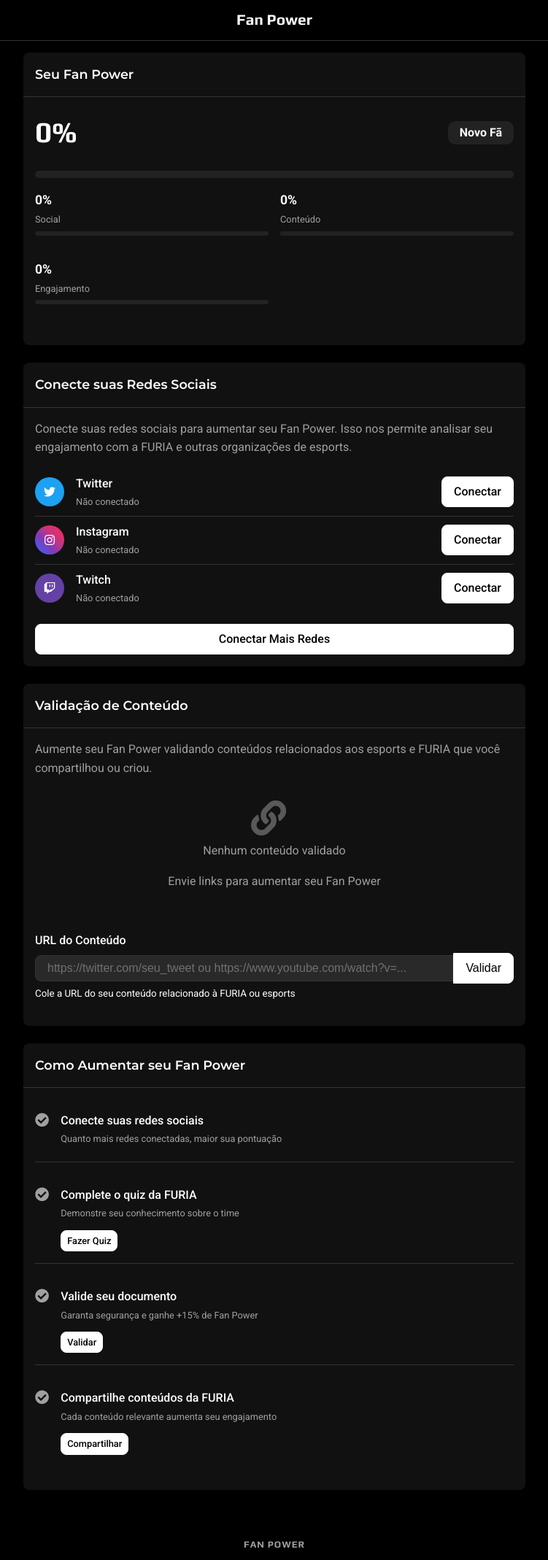
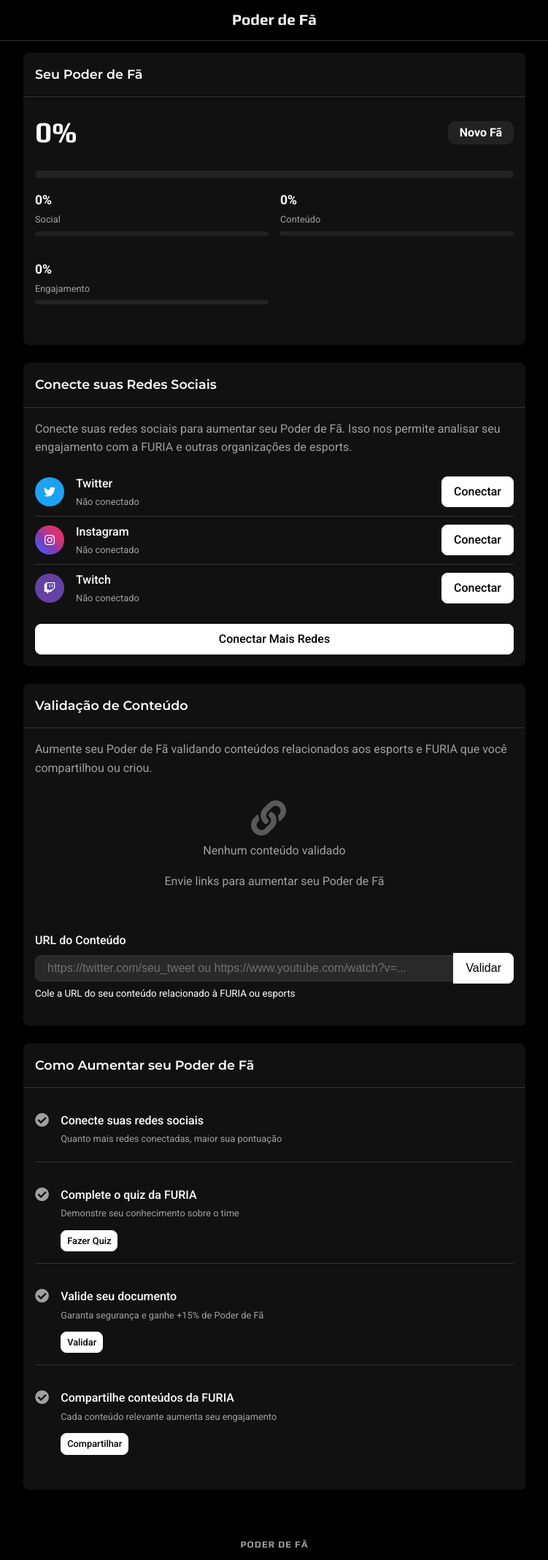
Before and after one commit to daarks/FuriaApp, a Flask app: template templates/app_fan_power.html in a window 1280 px wide. Shown: the whole page at 73% size, without its empty margins (264-1015 px from the left). Run offline with Flask 3, Linux system fonts and the light colour scheme; the template is opened without the code that fills it: values that come from a table or form of the project are taken from there, others are empty; data comes from the database, SQL or seed files in the repository; some libraries are stand-ins or nearby versions.

Commit message:
Translate Fan Power page to Brazilian Portuguese for better user experience
Translate templates/app_fan_power.html to Brazilian Portuguese, updating all text elements.

Replit-Commit-Author: Agent
Replit-Commit-Session-Id: 63a419b3-d6b0-4a83-97b9-94ae45ea7d2e
Replit-Commit-Screenshot-Url: https://storage.googleapis.com/screenshot-production-us-central1/99b9ed1e-a6b5-47d0-9e57-3335fd025a8e/1b42543c-1e99-489e-b0c4-97a9bec801a3.jpg

```diff
--- a/templates/app_fan_power.html
+++ b/templates/app_fan_power.html
@@ -1,19 +1,19 @@
 {% extends 'app_base.html' %}
 
-{% block title %}Fan Power - FURIA Fan App{% endblock %}
-{% block header_title %}Fan Power{% endblock %}
+{% block title %}Poder de Fã - FURIA Fan App{% endblock %}
+{% block header_title %}Poder de Fã{% endblock %}
 
 {% block content %}
 <div class="app-container">
     <div class="app-card">
         <div class="app-card-header">
-            <h3>Seu Fan Power</h3>
+            <h3>Seu Poder de Fã</h3>
         </div>
         <div class="app-card-body">
             <div class="app-fan-power-summary">
                 <div class="app-power-gauge">
                     <div class="app-power-value">{{ fan_power.fan_score|round|int }}%</div>
-                    <div class="app-power-label">Fan Power</div>
+                    <div class="app-power-label">Poder de Fã</div>
                 </div>
 
                 <div class="app-fan-level">
@@ -60,7 +60,7 @@
             <h3>Conecte suas Redes Sociais</h3>
         </div>
         <div class="app-card-body">
-            <p class="app-text-light">Conecte suas redes sociais para aumentar seu Fan Power. Isso nos permite analisar seu engajamento com a FURIA e outras organizações de esports.</p>
+            <p class="app-text-light">Conecte suas redes sociais para aumentar seu Poder de Fã. Isso nos permite analisar seu engajamento com a FURIA e outras organizações de esports.</p>
 
             <ul class="social-connect-list">
                 <li class="social-connect-item">
@@ -199,7 +199,7 @@
             <h3>Validação de Conteúdo</h3>
         </div>
         <div class="app-card-body">
-            <p class="app-text-light">Aumente seu Fan Power validando conteúdos relacionados aos esports e FURIA que você compartilhou ou criou.</p>
+            <p class="app-text-light">Aumente seu Poder de Fã validando conteúdos relacionados aos esports e FURIA que você compartilhou ou criou.</p>
 
             {% if content_links and content_links|length > 0 %}
             <h4 class="app-interaction-title">Seus Conteúdos Validados</h4>
@@ -223,7 +223,7 @@
             <div class="app-empty-state app-my-3">
                 <i class="fas fa-link app-icon-large app-mb-1"></i>
                 <p>Nenhum conteúdo validado</p>
-                <p class="app-text-light">Envie links para aumentar seu Fan Power</p>
+                <p class="app-text-light">Envie links para aumentar seu Poder de Fã</p>
             </div>
             {% endif %}
 
@@ -246,7 +246,7 @@
 
     <div class="app-card app-mt-3">
         <div class="app-card-header">
-            <h3>Como Aumentar seu Fan Power</h3>
+            <h3>Como Aumentar seu Poder de Fã</h3>
         </div>
         <div class="app-card-body">
             <ul class="app-tips-list">
@@ -273,7 +273,7 @@
                     <i class="fas fa-check-circle app-tip-icon {% if document and document.validation_status == 'verified' %}app-tip-completed{% endif %}"></i>
                     <div class="app-tip-info">
                         <div class="app-tip-title">Valide seu documento</div>
-                        <div class="app-tip-desc">Garanta segurança e ganhe +15% de Fan Power</div>
+                        <div class="app-tip-desc">Garanta segurança e ganhe +15% de Poder de Fã</div>
                         {% if not document or document.validation_status != 'verified' %}
                         <a href="{{ url_for('document_validation') }}" class="app-btn app-btn-sm app-btn-primary app-mt-1">Validar</a>
                         {% endif %}
```
